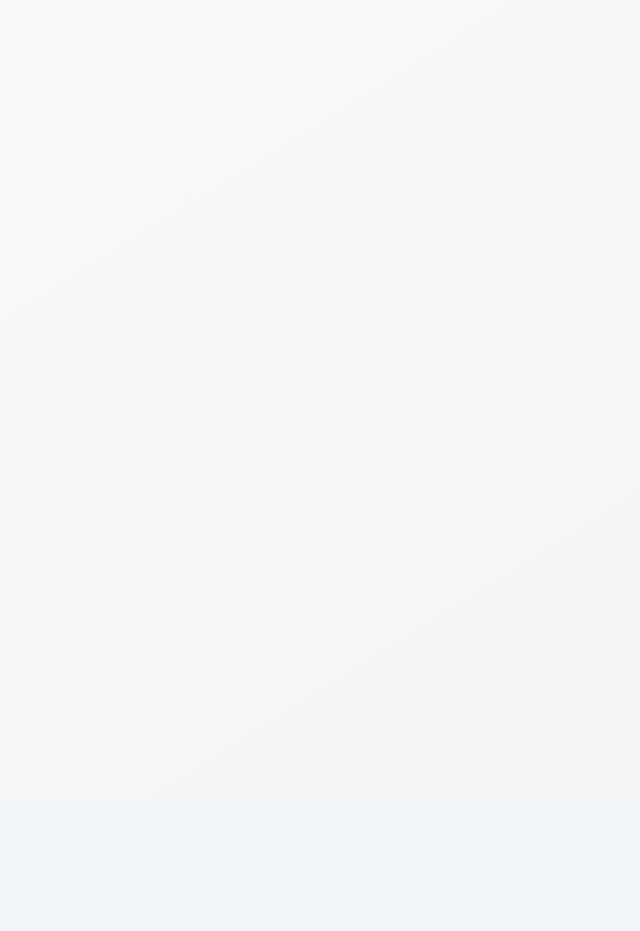
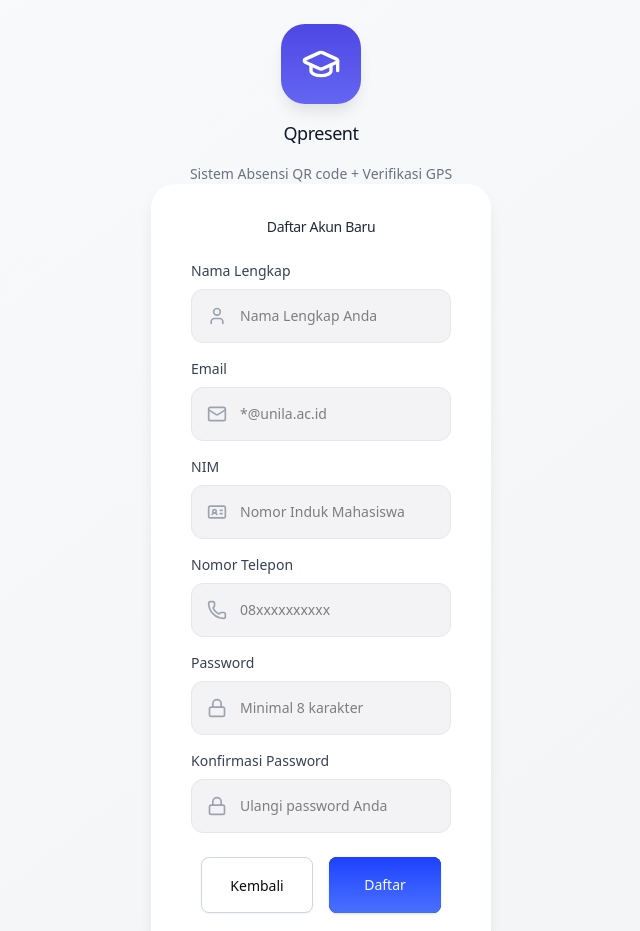
Before and after one commit to DimasEPS/Qpresent-FE, a React (Vite) app: page /register in a window 1280 px wide. Before the commit this address had no page. Shown: the top 931 px of the page, without its empty margins (319-959 px from the left). Before the commit the page ends 800 px from the top, so only its background shows below. Built offline with nearby package versions, Linux system fonts and the light colour scheme.

Commit message:
add register page

```diff
--- a/src/App.jsx
+++ b/src/App.jsx
@@ -1,6 +1,7 @@
 import React from "react";
 import { BrowserRouter, Route, Routes, Navigate } from "react-router";
 import Login from "./pages/Login";
+import Register from "./pages/Register";
 import RoleSelection from "./pages/RoleSelection";
 import StudentDashboard from "./pages/StudentDashboard";
 import LecturerDashboard from "./pages/LecturerDashboard";
@@ -15,6 +16,7 @@ function App() {
           <Route path="/role-selection" element={<RoleSelection />} />
           <Route path="/student" element={<StudentDashboard />} />
           <Route path="/lecturer" element={<LecturerDashboard />} />
+          <Route path="/register" element={<Register />} />
         </Routes>
       </BrowserRouter>
     </div>
--- a/src/pages/Login.jsx
+++ b/src/pages/Login.jsx
@@ -1,6 +1,12 @@
 import React from "react";
 import LoginLogo from "@/components/LoginLogo";
-import { Card, CardContent, CardHeader, CardTitle } from "@/components/ui/card";
+import {
+  Card,
+  CardContent,
+  CardDescription,
+  CardHeader,
+  CardTitle,
+} from "@/components/ui/card";
 import { Label } from "@/components/ui/label";
 import { Mail, LockIcon } from "lucide-react";
 import { Button } from "@/components/ui/button";
@@ -11,11 +17,16 @@ function Login() {
       <LoginLogo />
 
       {/* form section */}
-      <Card className="w-[340px] rounded-3xl shadow-lg border-none bg-white p-2">
-        <CardContent className="flex flex-col">
+      <Card className="w-[340px] rounded-3xl shadow-lg border-none bg-white px-2">
+        <CardContent className="flex flex-col py-2">
+          <CardHeader>
+            <CardTitle className="text-center text-[14px] font-medium text-[#1F2937]">
+              Masuk ke Akun Anda
+            </CardTitle>
+          </CardHeader>
           {/* Form */}
           <form>
-            <div className="px-2 py-6 flex flex-col gap-6">
+            <div className="px-2 flex flex-col gap-6">
               <div className="grid gap-2">
                 <Label
                   htmlFor="email"
@@ -31,7 +42,7 @@ function Login() {
                     className="border border-[#E5E7EB] bg-[#F3F3F5] p-4 pl-12 rounded-[12px] text-sm w-full"
                     id="email"
                     type="email"
-                    placeholder="*@students.unila.ac.id"
+                    placeholder="*@unila.ac.id"
                     required
                   />
                 </div>
@@ -58,7 +69,7 @@ function Login() {
           </form>
 
           {/* button */}
-          <div className=" flex gap-4 justify-center">
+          <div className="mt-6 flex gap-4 justify-center">
             <Button
               onClick={() => (window.location.href = "/role-selection")}
               variant="outline"
@@ -75,6 +86,13 @@ function Login() {
               </div>
             </Button>
           </div>
+          <Button
+            onClick={() => (window.location.href = "/register")}
+            className="mt-2 text-primary-blue"
+            variant="link"
+          >
+            Daftar
+          </Button>
         </CardContent>
       </Card>
     </>
--- /dev/null
+++ b/src/pages/Register.jsx
@@ -0,0 +1,223 @@
+import React, { useState } from "react";
+import LoginLogo from "@/components/LoginLogo";
+import { Card, CardContent, CardHeader, CardTitle } from "@/components/ui/card";
+import { Label } from "@/components/ui/label";
+import { Mail, LockIcon, User, Phone, IdCard } from "lucide-react";
+import { Button } from "@/components/ui/button";
+
+function Register() {
+  const [formData, setFormData] = useState({
+    name: "",
+    email: "",
+    nim: "",
+    phone: "",
+    password: "",
+    confirmPassword: "",
+  });
+
+  const handleChange = (e) => {
+    setFormData({
+      ...formData,
+      [e.target.name]: e.target.value,
+    });
+  };
+
+  const handleSubmit = (e) => {
+    e.preventDefault();
+    // Handle registration logic here
+    console.log("Form submitted:", formData);
+  };
+
+  return (
+    <div className="mt-6">
+      <LoginLogo />
+
+      {/* form section */}
+      <Card className="w-[340px] rounded-3xl shadow-lg border-none bg-white px-2 mb-8">
+        <CardContent className="flex flex-col py-2">
+          <CardHeader>
+            <CardTitle className="text-center text-[14px] font-medium text-[#1F2937]">
+              Daftar Akun Baru
+            </CardTitle>
+          </CardHeader>
+
+          {/* Form */}
+          <form onSubmit={handleSubmit}>
+            <div className="px-2 flex flex-col gap-4">
+              {/* Nama Lengkap */}
+              <div className="grid gap-2">
+                <Label
+                  htmlFor="name"
+                  className="text-sm font-normal text-[#364153]"
+                >
+                  Nama Lengkap
+                </Label>
+                <div className="relative">
+                  <User className="absolute left-4 top-1/2 -translate-y-1/2 w-5 h-5 text-[#9CA3AF]" />
+                  <input
+                    className="border border-[#E5E7EB] bg-[#F3F3F5] p-4 pl-12 rounded-[12px] text-sm w-full"
+                    id="name"
+                    name="name"
+                    type="text"
+                    placeholder="Nama Lengkap Anda"
+                    value={formData.name}
+                    onChange={handleChange}
+                    required
+                  />
+                </div>
+              </div>
+
+              {/* Email */}
+              <div className="grid gap-2">
+                <Label
+                  htmlFor="email"
+                  className="text-sm font-normal text-[#364153]"
+                >
+                  Email
+                </Label>
+                <div className="relative">
+                  <Mail className="absolute left-4 top-1/2 -translate-y-1/2 w-5 h-5 text-[#9CA3AF]" />
+                  <input
+                    className="border border-[#E5E7EB] bg-[#F3F3F5] p-4 pl-12 rounded-[12px] text-sm w-full"
+                    id="email"
+                    name="email"
+                    type="email"
+                    placeholder="*@unila.ac.id"
+                    value={formData.email}
+                    onChange={handleChange}
+                    required
+                  />
+                </div>
+              </div>
+
+              {/* NIM */}
+              <div className="grid gap-2">
+                <Label
+                  htmlFor="nim"
+                  className="text-sm font-normal text-[#364153]"
+                >
+                  NIM
+                </Label>
+                <div className="relative">
+                  <IdCard className="absolute left-4 top-1/2 -translate-y-1/2 w-5 h-5 text-[#9CA3AF]" />
+                  <input
+                    className="border border-[#E5E7EB] bg-[#F3F3F5] p-4 pl-12 rounded-[12px] text-sm w-full"
+                    id="nim"
+                    name="nim"
+                    type="text"
+                    placeholder="Nomor Induk Mahasiswa"
+                    value={formData.nim}
+                    onChange={handleChange}
+                    required
+                  />
+                </div>
+              </div>
+
+              {/* Nomor Telepon */}
+              <div className="grid gap-2">
+                <Label
+                  htmlFor="phone"
+                  className="text-sm font-normal text-[#364153]"
+                >
+                  Nomor Telepon
+                </Label>
+                <div className="relative">
+                  <Phone className="absolute left-4 top-1/2 -translate-y-1/2 w-5 h-5 text-[#9CA3AF]" />
+                  <input
+                    className="border border-[#E5E7EB] bg-[#F3F3F5] p-4 pl-12 rounded-[12px] text-sm w-full"
+                    id="phone"
+                    name="phone"
+                    type="tel"
+                    placeholder="08xxxxxxxxxx"
+                    value={formData.phone}
+                    onChange={handleChange}
+                    required
+                  />
+                </div>
+              </div>
+
+              {/* Password */}
+              <div className="grid gap-2">
+                <Label
+                  htmlFor="password"
+                  className="text-sm font-normal text-[#364153]"
+                >
+                  Password
+                </Label>
+                <div className="relative">
+                  <LockIcon className="absolute left-4 top-1/2 -translate-y-1/2 w-5 h-5 text-[#9CA3AF]" />
+                  <input
+                    className="border border-[#E5E7EB] bg-[#F3F3F5] p-4 pl-12 rounded-[12px] text-sm w-full"
+                    id="password"
+                    name="password"
+                    type="password"
+                    placeholder="Minimal 8 karakter"
+                    value={formData.password}
+                    onChange={handleChange}
+                    required
+                  />
+                </div>
+              </div>
+
+              {/* Konfirmasi Password */}
+              <div className="grid gap-2">
+                <Label
+                  htmlFor="confirmPassword"
+                  className="text-sm font-normal text-[#364153]"
+                >
+                  Konfirmasi Password
+                </Label>
+                <div className="relative">
+                  <LockIcon className="absolute left-4 top-1/2 -translate-y-1/2 w-5 h-5 text-[#9CA3AF]" />
+                  <input
+                    className="border border-[#E5E7EB] bg-[#F3F3F5] p-4 pl-12 rounded-[12px] text-sm w-full"
+                    id="confirmPassword"
+                    name="confirmPassword"
+                    type="password"
+                    placeholder="Ulangi password Anda"
+                    value={formData.confirmPassword}
+                    onChange={handleChange}
+                    required
+                  />
+                </div>
+              </div>
+            </div>
+
+            {/* button */}
+            <div className="mt-6 flex gap-4 justify-center">
+              <Button
+                type="button"
+                onClick={() => (window.location.href = "/login")}
+                variant="outline"
+                className="border-[#D1D5DC] w-28 h-14 rounded-md text-[14px] hover:bg-gray-400 transition-all duration-300 ease-out"
+              >
+                Kembali
+              </Button>
+              <Button
+                type="submit"
+                className="relative overflow-hidden w-28 h-14 rounded-md"
+              >
+                {/* linear bg transition */}
+                <div className="absolute inset-0 bg-linear-to-b from-[#1E40FF] to-[#4A6FFF]"></div>
+                <div className="absolute inset-0 bg-linear-to-b from-[#152caf] to-[#273982] opacity-0 hover:opacity-100 transition-opacity duration-300 ease-out"></div>
+                <div className="relative z-10 leading-snug text-[14px]">
+                  Daftar
+                </div>
+              </Button>
+            </div>
+          </form>
+
+          <Button
+            onClick={() => (window.location.href = "/login")}
+            className="mt-2 text-primary-blue"
+            variant="link"
+          >
+            Sudah punya akun? Login
+          </Button>
+        </CardContent>
+      </Card>
+    </div>
+  );
+}
+
+export default Register;
```
